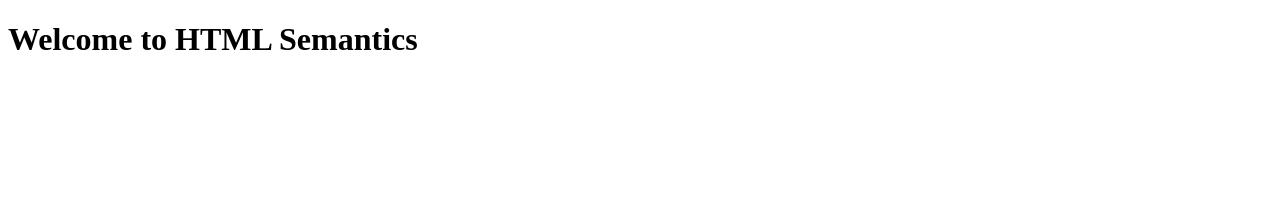
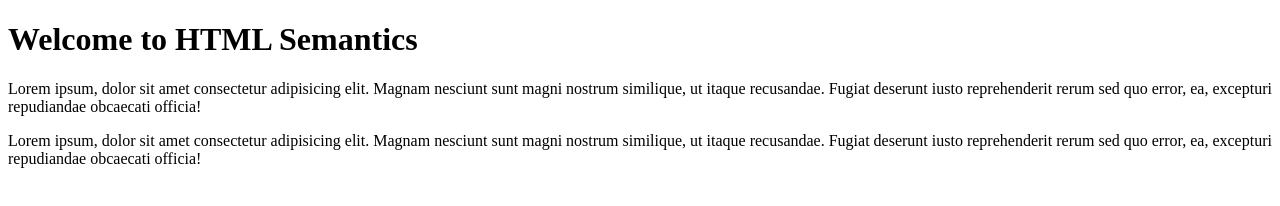
Before and after one commit to ZacCoder/htmlsematics, a plain HTML site: page index.html in a window 1280 px wide. Drawn offline with Linux system fonts and the light colour scheme.

Commit message:
First Commit

```diff
--- a/index.html
+++ b/index.html
@@ -8,5 +8,14 @@
 <body>
     <h1>Welcome to HTML Semantics</h1>
 
+    <p>Lorem ipsum, dolor sit amet consectetur
+     adipisicing elit. Magnam nesciunt sunt magni nostrum similique, ut itaque recusandae.
+     Fugiat deserunt iusto reprehenderit rerum sed quo error, ea,
+        excepturi repudiandae obcaecati officia!</p>
+      <p>Lorem ipsum, dolor sit amet consectetur
+          adipisicing elit. Magnam nesciunt sunt magni nostrum similique, ut itaque recusandae.
+         Fugiat deserunt iusto reprehenderit rerum sed quo error, ea,
+        excepturi repudiandae obcaecati officia!</p>
+       </body>
 </body>
 </html>
```
